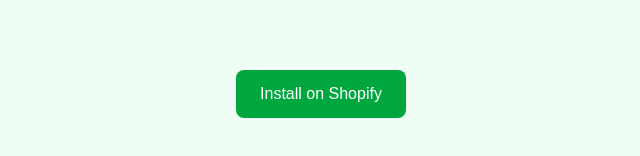
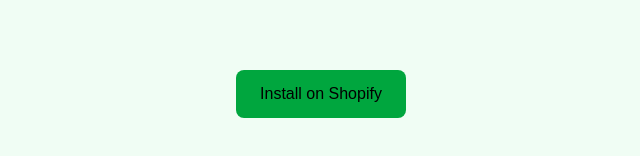
Before and after one commit to PR135TT/upseller, a Next.js app: page /dashboard in a window 1280 px wide. Shown: the part 306-462 px from the top of the page, without its empty margins (319-959 px from the left). Built offline with nearby package versions, Linux system fonts and the light colour scheme.

Commit message:
changed a color scheme

```diff
--- a/src/app/dashboard/page.tsx
+++ b/src/app/dashboard/page.tsx
@@ -75,7 +75,7 @@ function DashboardContent() {
       <div className="flex items-center justify-center min-h-screen bg-green-50">
         <button
           onClick={() => router.push(`/api/auth?shop=${defaultShop}`)}
-          className="bg-green-600 text-white px-6 py-3 rounded-lg hover:bg-green-700"
+          className="bg-green-600 text-black px-6 py-3 rounded-lg hover:bg-green-700"
         >
           Install on Shopify
         </button>
```
